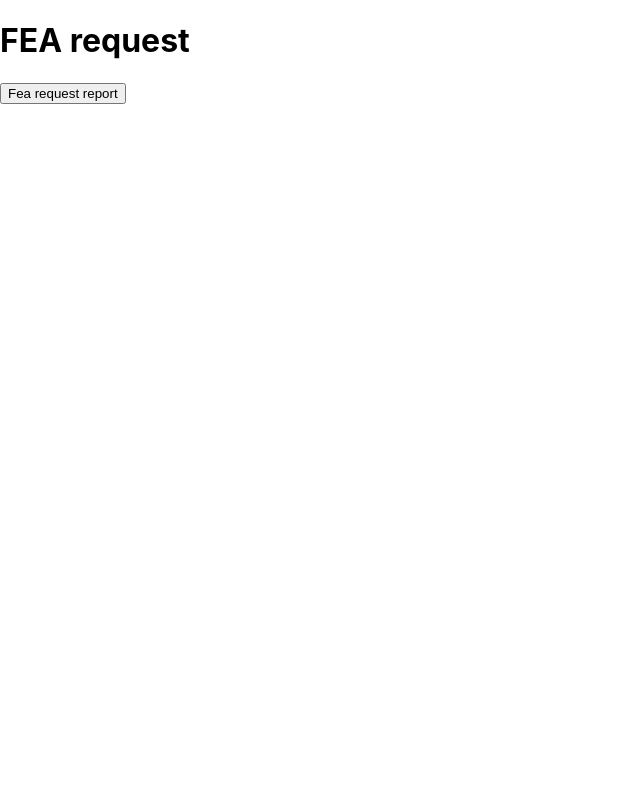
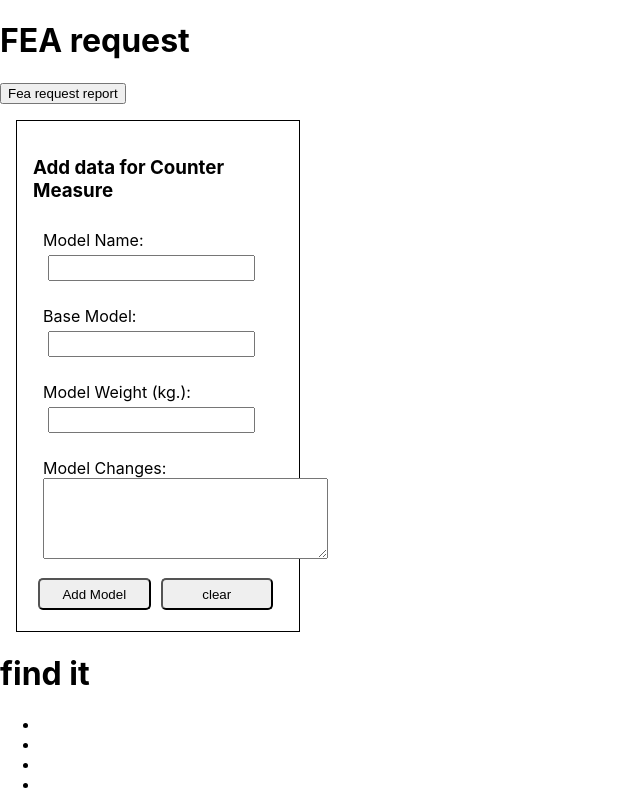
Before and after one commit to matterholt/modelReport, a React (Create React App) app in the folder report_template/: page / in a window 1280 px wide. Shown: the whole page, without its empty margins (0-640 px from the left). Built offline with nearby package versions, Linux system fonts and the light colour scheme.

Commit message:
create add cm info  page

```diff
--- a/report_template/src/App.css
+++ b/report_template/src/App.css
@@ -19,33 +19,8 @@ root {
 
 }
 
-.App-logo {
-  animation: App-logo-spin infinite 20s linear;
-  height: 40vmin;
-  pointer-events: none;
+.AddingField {
+  display: flex;
+  flex-flow: column;
+  backgroung: red;
 }
-
-.App-header {
-  background-color: #282c34;
-  min-height: 100vh;
-  display: flex;
-  flex-direction: column;
-  align-items: center;
-  justify-content: center;
-  font-size: calc(10px + 2vmin);
-  color: white;
-}
-
-.App-link {
-  color: #61dafb;
-}
-
-@keyframes App-logo-spin {
-  from {
-    transform: rotate(0deg);
-  }
-
-  to {
-    transform: rotate(360deg);
-  }
-}
--- a/report_template/src/App.js
+++ b/report_template/src/App.js
@@ -2,6 +2,7 @@ import React, { useState } from "react";
 ////   Style
 import "./App.css";
 import PrintableDoc from "./print_doc/PrintableFormat";
+import AddData from "./components/AddCmModel";
 function PrintFEARequest() {
   const [showPrint, hidePrint] = useState(false);
   if (showPrint === false) {
@@ -20,11 +21,36 @@ function PrintFEARequest() {
   }
 }
 
+function DisplayData({ doc_Model }) {
+  const cmInfo = doc_Model.map((x, y) => {
+    return (
+      <>
+        <li>{x.cmModelName}</li>
+        <li>{x.baseName}</li>
+        <li>{x.modelWeight}</li>
+        <li>{x.description}</li>
+      </>
+    );
+  });
+  return <ul>{cmInfo}</ul>;
+}
+
 function App() {
+  const [doc_Model, updateDocModel] = useState([]);
+
+  function addToModelData(modelData) {
+    console.log("Model has been added");
+    let tryME = [...doc_Model, modelData];
+    updateDocModel(tryME);
+  }
+
   return (
     <div>
       <h1>FEA request</h1>
       <PrintFEARequest />
+      <AddData addToModelData={addToModelData} />
+      <h1>find it</h1>
+      <DisplayData doc_Model={doc_Model} />
     </div>
   );
 }
--- /dev/null
+++ b/report_template/src/components/AddCmModel.js
@@ -0,0 +1,82 @@
+import React, { useState, useEffect } from "react";
+import "./AddCmModelStyle.css";
+
+function AddData({ addToModelData }) {
+  const [cmName, setCmName] = useState("");
+  const [baseModel, setBaseModel] = useState("");
+  const [modelWeight, setModelWeight] = useState("");
+  const [modelDescription, setModelDescription] = useState("");
+  const [cmModelObj, setCmModelObj] = useState({
+    cmName: "",
+    baseName: "",
+    modelWeight: "",
+    description: ""
+  });
+
+  function addDataObj() {
+    const cmModelData = {
+      cmModelName: cmName,
+      baseName: baseModel,
+      modelWeight: modelWeight,
+      description: modelDescription
+    };
+    setCmModelObj(cmModelData);
+  }
+  useEffect(() => {
+    addToModelData(cmModelObj);
+  }, [cmModelObj]);
+
+  function clear() {
+    setCmName("");
+    setBaseModel("");
+    setModelWeight("");
+    setModelDescription("");
+  }
+
+  return (
+    <div className="AddingField">
+      <h3> Add data for Counter Measure</h3>
+      <label>
+        Model Name:
+        <br />
+        <input value={cmName} onChange={e => setCmName(e.target.value)}></input>
+      </label>
+      <label>
+        Base Model:
+        <br />
+        <input
+          value={baseModel}
+          onChange={e => setBaseModel(e.target.value)}
+        ></input>
+      </label>
+      <label>
+        Model Weight (kg.):
+        <br />
+        <input
+          value={modelWeight}
+          onChange={e => setModelWeight(e.target.value)}
+        ></input>
+      </label>
+      <label>
+        Model Changes:
+        <br />
+        <textarea
+          rows="5"
+          cols="33"
+          value={modelDescription}
+          onChange={e => setModelDescription(e.target.value)}
+        ></textarea>
+      </label>
+      <div>
+        <button className="Button add" onClick={addDataObj}>
+          Add Model
+        </button>
+        <button className="Button clear" onClick={clear}>
+          clear
+        </button>
+      </div>
+    </div>
+  );
+}
+
+export default AddData;
--- /dev/null
+++ b/report_template/src/components/AddCmModelStyle.css
@@ -0,0 +1,40 @@
+.AddingField {
+  display: flex;
+  flex-flow: column;
+  border: 1px solid black;
+  width: 250px;
+  padding: 1rem;
+  margin: 1rem;
+}
+
+input {
+  margin: 5px;
+  font-size: 15px;
+  height: 20px;
+}
+
+label {
+  margin: 10px;
+}
+
+.Button {
+  margin: 5px;
+  width: 45%;
+  height: 2rem;
+  border-radius: 5px;
+
+}
+
+.add:active {
+  background: #06912b;
+  border-radius: 8px;
+  transform: scale(1.2);
+  color: #fff;
+}
+
+.clear:active {
+  background: #910637;
+  color: #fff;
+  border-radius: 8px;
+  transform: scale(1.2)
+}
```
